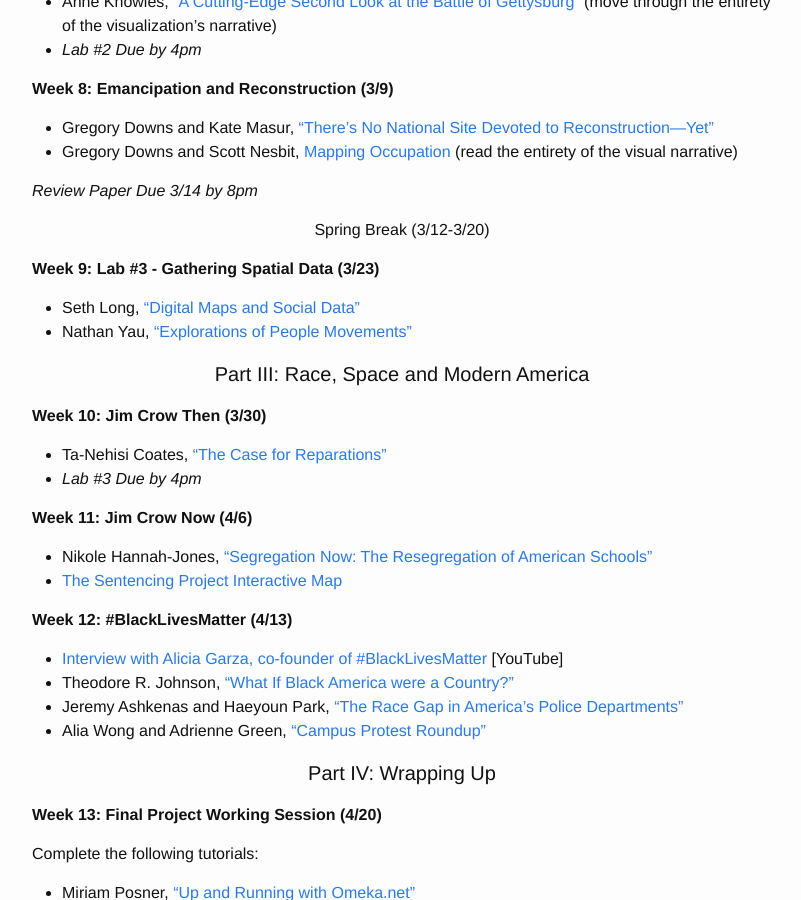
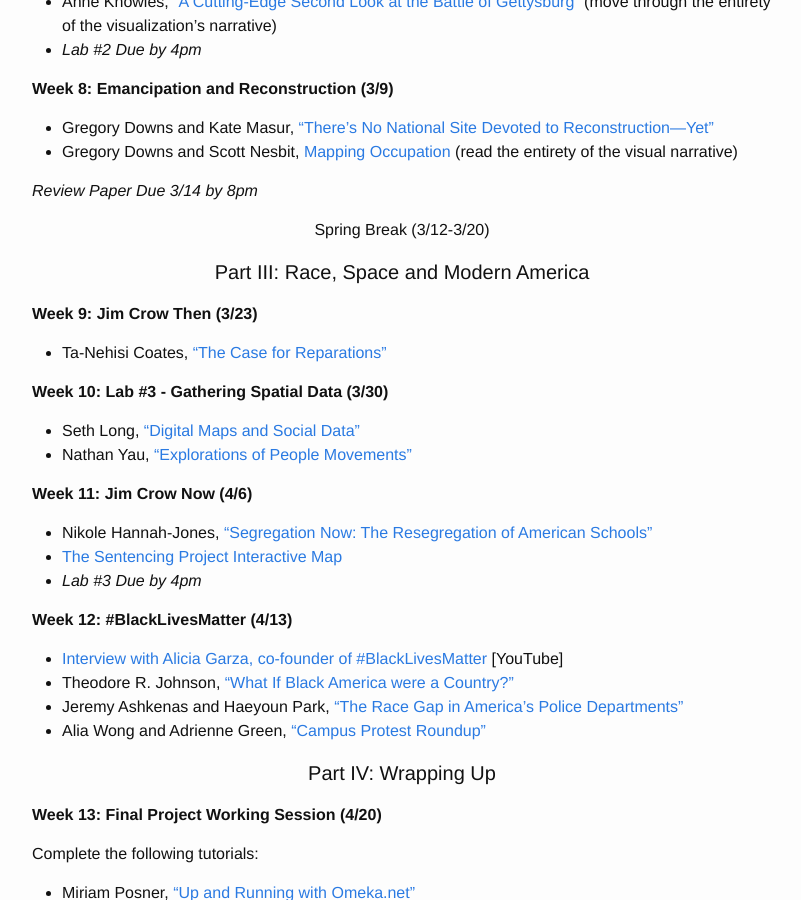
Before and after one commit to cblevins/mtp2016, a Jekyll site: the page built from schedule.md, in a window 1280 px wide and 900 px high, scrolled down 1247 px. Shown: the whole window, without its empty margins (238-1039 px from the left). Built offline with Jekyll 4.4.1, drawn with Linux system fonts in a browser that asks for light colours.

Commit message:
schedule change

```diff
--- a/schedule.md
+++ b/schedule.md
@@ -63,22 +63,22 @@ order: 2
 
 <p align="center">Spring Break (3/12-3/20)</p>
 
-**Week 9: Lab #3 - Gathering Spatial Data (3/23)**
+<h4><p align ="center">Part III: Race, Space and Modern America</p></h4>
+
+**Week 9: Jim Crow Then (3/23)**
+
+- Ta-Nehisi Coates, ["The Case for Reparations"](http://www.theatlantic.com/magazine/archive/2014/06/the-case-for-reparations/361631/)
+
+**Week 10: Lab #3 - Gathering Spatial Data (3/30)**
 
 - Seth Long, ["Digital Maps and Social Data"](https://technaverbascripta.wordpress.com/2013/03/11/digital-maps-and-social-data/)
 - Nathan Yau, ["Explorations of People Movements"](http://flowingdata.com/2014/07/30/explorations-of-people-movements-from-groups-to-the-individual/)
-
-<h4><p align ="center">Part III: Race, Space and Modern America</p></h4>
-
-**Week 10: Jim Crow Then (3/30)**
-
-- Ta-Nehisi Coates, ["The Case for Reparations"](http://www.theatlantic.com/magazine/archive/2014/06/the-case-for-reparations/361631/)
-- *Lab #3 Due by 4pm*
 
 **Week 11: Jim Crow Now (4/6)**
 
 - Nikole Hannah-Jones, ["Segregation Now: The Resegregation of American Schools"](https://www.propublica.org/article/segregation-now-the-resegregation-of-americas-schools)
 - [The Sentencing Project Interactive Map](http://www.sentencingproject.org/map/map.cfm)
+- *Lab #3 Due by 4pm*
 
 **Week 12: #BlackLivesMatter (4/13)**
 
```
